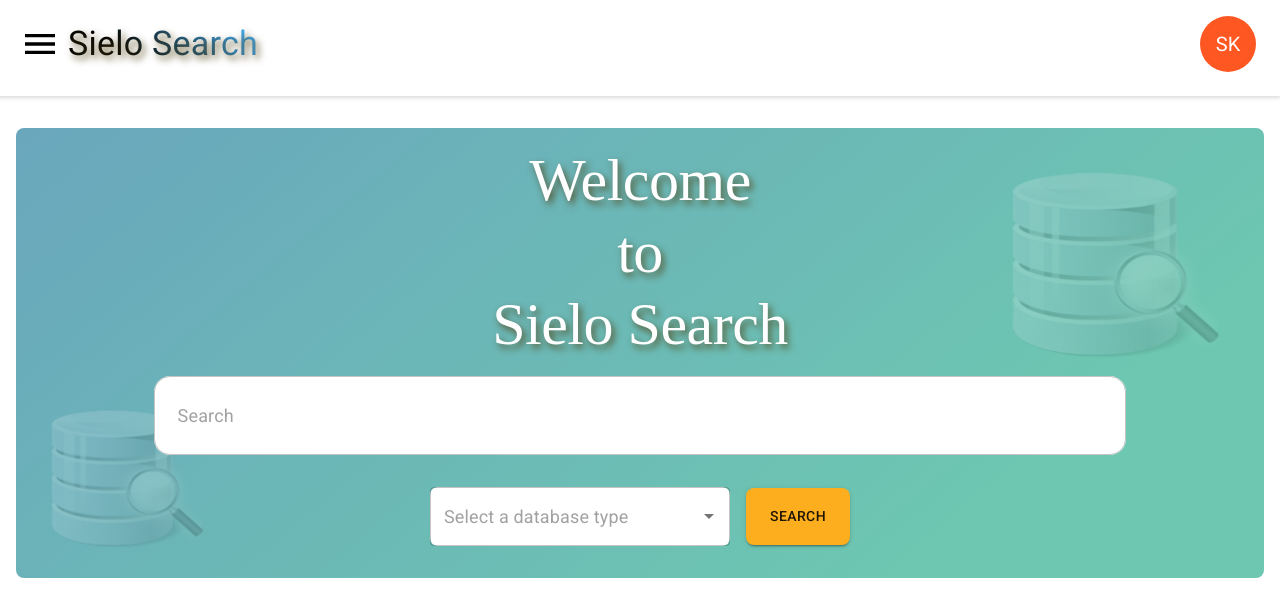
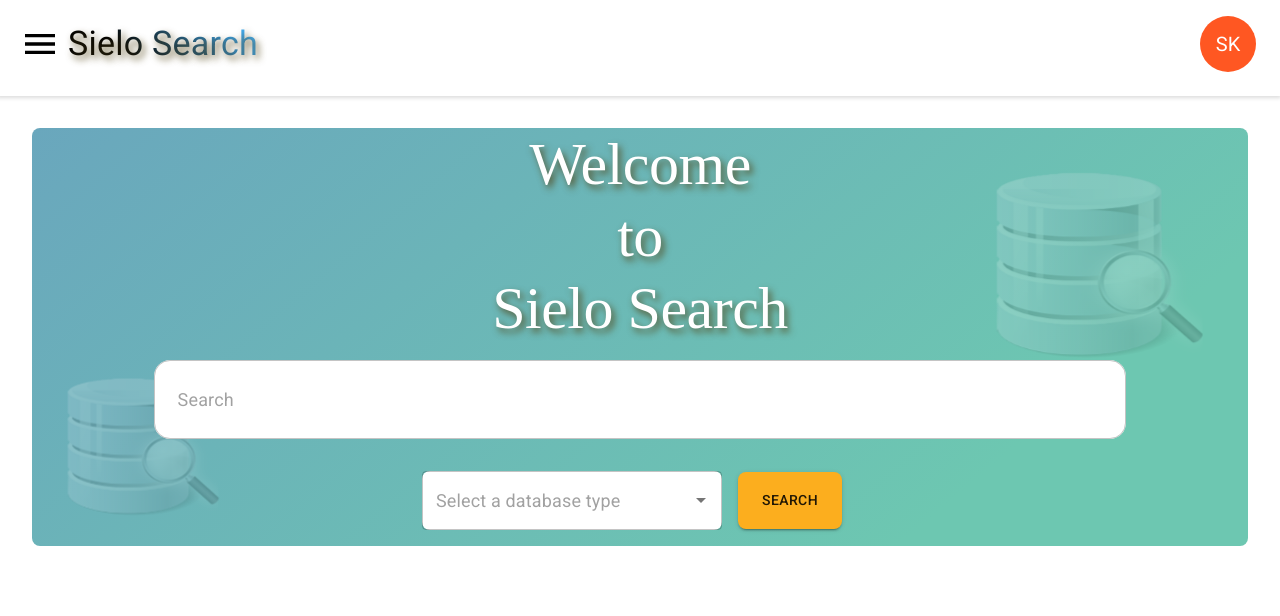
Before and after one commit to sumit0001jnv/sielo-search, a React (Create React App) app: page / in a window 1280 px wide. Shown: the top 616 px of the page. Built offline with nearby package versions, Linux system fonts and the light colour scheme.

Commit message:
spacing fixed

```diff
--- a/public/index.html
+++ b/public/index.html
@@ -3,7 +3,7 @@
   <head>
     <meta charset="utf-8" />
     <link rel="icon" href="%PUBLIC_URL%/favicon.ico" />
-    <meta name="viewport" content="width=device-width, initial-scale=1" />
+    <meta name="viewport" content="width=device-width, initial-scale=1.0">
     <meta name="theme-color" content="#000000" />
     <meta
       name="description"
--- a/src/components/SearchContainer.js
+++ b/src/components/SearchContainer.js
@@ -69,12 +69,7 @@ const StyledToolbar = styled(Toolbar)(({ theme }) => ({
 
 export default function SearchContainer() {
     // const classes = useStyles();
-    const inputStyle = {
-        fontSize: '18px', // Adjust the font size as needed
-        padding: '10px', // Adjust the padding as needed
-        width: '100%', // Adjust the width as needed
-        borderRadius: '16px'
-    };
+
 
     const options = [{ label: 'Knowledge Graph', value: 'knowledge-graph' }, { label: 'Table Data', value: 'table-data' }, { label: 'Snowflake Data', value: 'snowflake-data' }];
 
@@ -85,7 +80,17 @@ export default function SearchContainer() {
     const [selectedValue, setSelectedValue] = useState(null);
     const [queryResData, setQueryResData] = useState(null);
     const [isSourceSelected, setisSourceSelected] = useState(false);
-
+    const inputStyle = isSearching ? {
+        fontSize: '16px', // Adjust the font size as needed
+        padding: '4px', // Adjust the padding as needed
+        width: '100%', // Adjust the width as needed
+        borderRadius: '8px'
+    } : {
+        fontSize: '18px', // Adjust the font size as needed
+        padding: '10px', // Adjust the padding as needed
+        width: '100%', // Adjust the width as needed
+        borderRadius: '16px'
+    };
     const handleButtonClick = (resSelected) => {
         setisSourceSelected(resSelected)
     }
@@ -155,12 +160,12 @@ export default function SearchContainer() {
             </ThemeProvider>
 
             <Box sx={{ display: 'flex', justifyContent: 'center', m: 2, p: 0 }}>
-                <Box sx={{ flex: leftPanelOpen ? 3 : 0, display: leftPanelOpen ? 'flex' : 'none', justifyContent: 'center', pr: 2 }}>
+                <Box sx={{ flex: leftPanelOpen ? 3 : 0, display: leftPanelOpen ? 'flex' : 'none', justifyContent: 'center', pr: leftPanelOpen ? 2 : 0 }}>
                     <Box sx={{ width: '100%', border: '1px solid #ccc' }}></Box>
                 </Box>
 
-                <Box sx={{ width: '100%', borderRadius: 2, p: isSearching ? 0 : 2, flex: leftPanelOpen ? 9 : 12, display: 'flex', flexDirection: 'column', justifyContent: 'center', alignItems: 'center' }}>
-                    <Box className="search-container" sx={{ width: '100%', borderRadius: 2, p: isSearching ? 0 : 2, flex: 12, display: 'flex', flexDirection: isSearching ? 'row' : 'column', justifyContent: 'center', alignItems: 'center' }}>
+                <Box sx={{ width: '100%', borderRadius: 2, p: isSearching ? 0 : 2, flex: leftPanelOpen ? 9 : 12, display: 'flex', flexDirection: 'column' }}>
+                    <Box className="search-container" sx={{ width: '100%', borderRadius: 2, p: 0, flex: 12, display: 'flex', flexDirection: isSearching ? 'row' : 'column', justifyContent: 'center', alignItems: 'center' }}>
                         {!isSearching && <Typography variant="h2" sx={{
                             textAlign: "center",
                             color: '#fff',
@@ -179,10 +184,10 @@ export default function SearchContainer() {
                             }}
                             maxRows={5}
                             onClick={handleOpenMenu}
-                            sx={{ zIndex: 2, flex: isSearching ? '8' : '12', background: "#fff", borderRadius: '16px', width: "80%", my: 2, mx: 2 }}
+                            sx={{ zIndex: 2, flex: isSearching ? '8' : '12', background: "#fff", borderRadius: isSearching ? '8px' : '16px', width: "80%", my: 2, mx: 2 }}
                             onChange={(e) => setSearchText(e.target.value)}
                         />
-                        <Box sx={{ zIndex: 2, my: isSearching ? 0 : 2, p: 0, display: 'flex', flex: isSearching ? '4' : '12', width: '100%', justifyContent: isSearching ? 'start' : 'center', alignItems: 'center',px:2 }}>
+                        <Box sx={{ zIndex: 2, my: isSearching ? 0 : 2, p: 0, display: 'flex', flex: isSearching ? '4' : '12', width: '100%', justifyContent: isSearching ? 'start' : 'center', alignItems: 'center', pr: 2 }}>
 
                             <Autocomplete
                                 id="three-options-autocomplete"
@@ -222,7 +227,7 @@ export default function SearchContainer() {
                         {!isSearching && <img className='image-container-left' src="/dbms.png" width="220" height="201" alt='img'></img>}
                         {!isSearching && <img className='image-container-right' src="/dbms.png" width="300" height="271" alt='img'></img>}
                     </Box>
-                    {isSearching && isLoading && <Box sx={{ width: '100%', p: 2 }}>
+                    {(isSearching && isLoading) && <Box sx={{ width: '100%', p: 2, px: 0 }}>
                         <Skeleton variant="rectangular" animation="pulse" sx={{ mb: 2, width: '100%', background: '#E1EADD', borderRadius: '8px' }} height={200} />
                         {/* <Skeleton variant="rectangular" animation="pulse" sx={{ ml: 5, mb: 2, width: '80%', background: '#E7DDEA', borderRadius: '8px' }} height={200} /> */}
                         {/* <Skeleton variant="rectangular" animation="pulse" sx={{ ml: 5, mb: 2, width: '80%', background: '#EADDDF', borderRadius: '8px' }} height={200} /> */}
@@ -232,8 +237,8 @@ export default function SearchContainer() {
                             {/* <Box>{queryResData.query_response}</Box> */}
                             <Card sx={{ mt: 4 }}>
                                 <CardActions>
-                                    <Button variant={!isSourceSelected ? 'contained' : 'outlined'} size="large" onClick={() => handleButtonClick(false)} sx={{ textTransform: 'unset' }}>Response</Button>
-                                    <Button variant={isSourceSelected ? 'contained' : 'outlined'} size="large" onClick={() => handleButtonClick(true)} sx={{ textTransform: 'unset' }}>Source</Button>
+                                    <Button size="large" onClick={() => handleButtonClick(false)} sx={{ textTransform: 'unset', textDecoration: !isSourceSelected ? 'underline' : '', fontSize: '16px', color: !isSourceSelected ? '' : '#ccc' }}>Response</Button>
+                                    <Button size="large" onClick={() => handleButtonClick(true)} sx={{ textTransform: 'unset', textDecoration: isSourceSelected ? 'underline' : '', fontSize: '16px', color: isSourceSelected ? '' : '#ccc' }}>Source</Button>
                                 </CardActions>
                                 {!isSourceSelected && <CardContent>
                                     <Typography gutterBottom variant="h5" component="div">
@@ -248,10 +253,10 @@ export default function SearchContainer() {
                                 </CardContent>}
                                 {isSourceSelected && <CardContent>
                                     <Typography gutterBottom variant="h5" component="div">
-                                       References:
+                                        References:
                                     </Typography>
                                     <Typography variant="h6" sx={{ fontWeight: 400, color: '#000', opacity: 0.8 }}>
-                                      Data sources ({queryResData.response_id})
+                                        Data sources ({queryResData.response_id})
                                     </Typography>
                                     <Typography variant="h6" sx={{ fontWeight: 300, color: '#000', opacity: 0.5 }} >
                                         {/* {queryResData.source_data} */}
```
